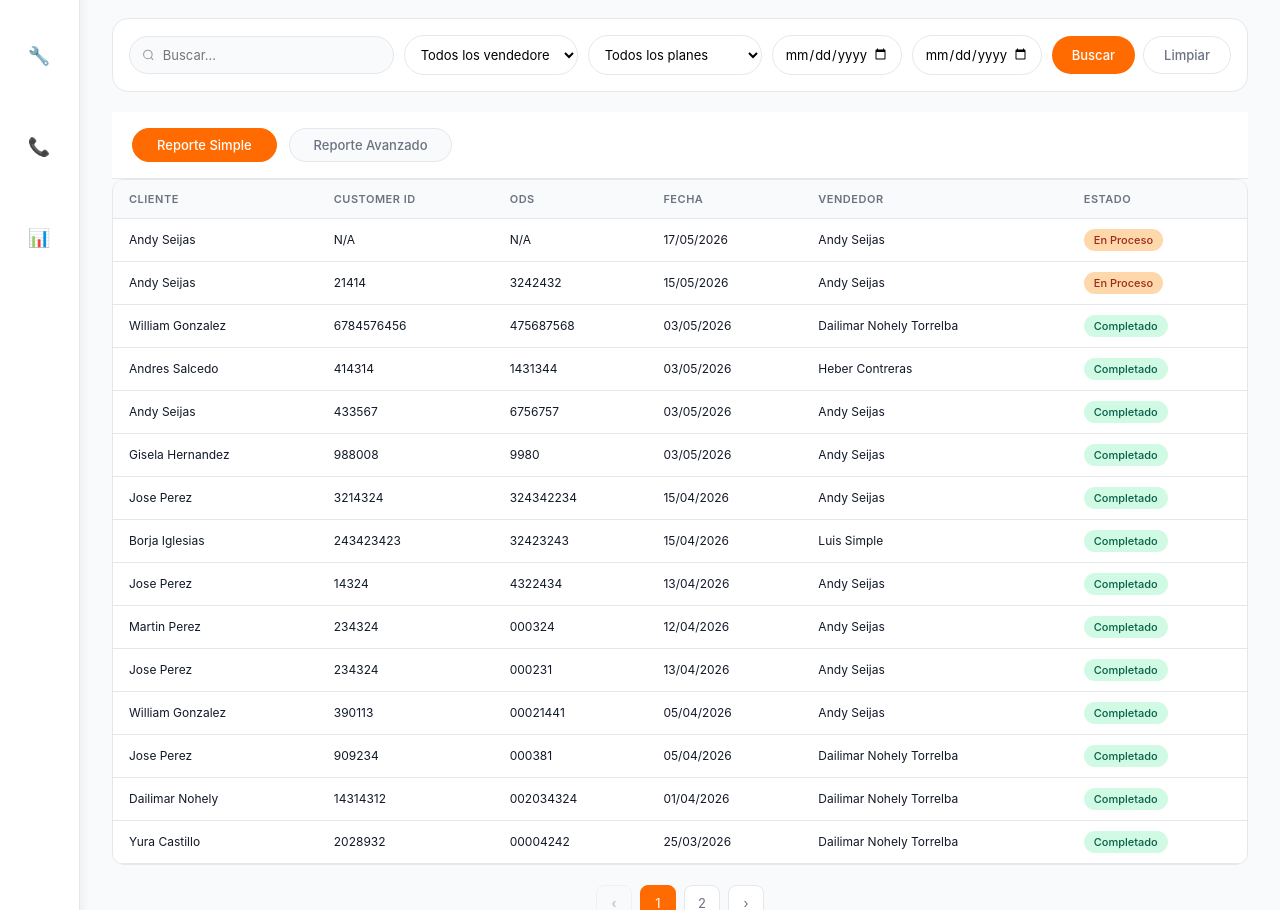
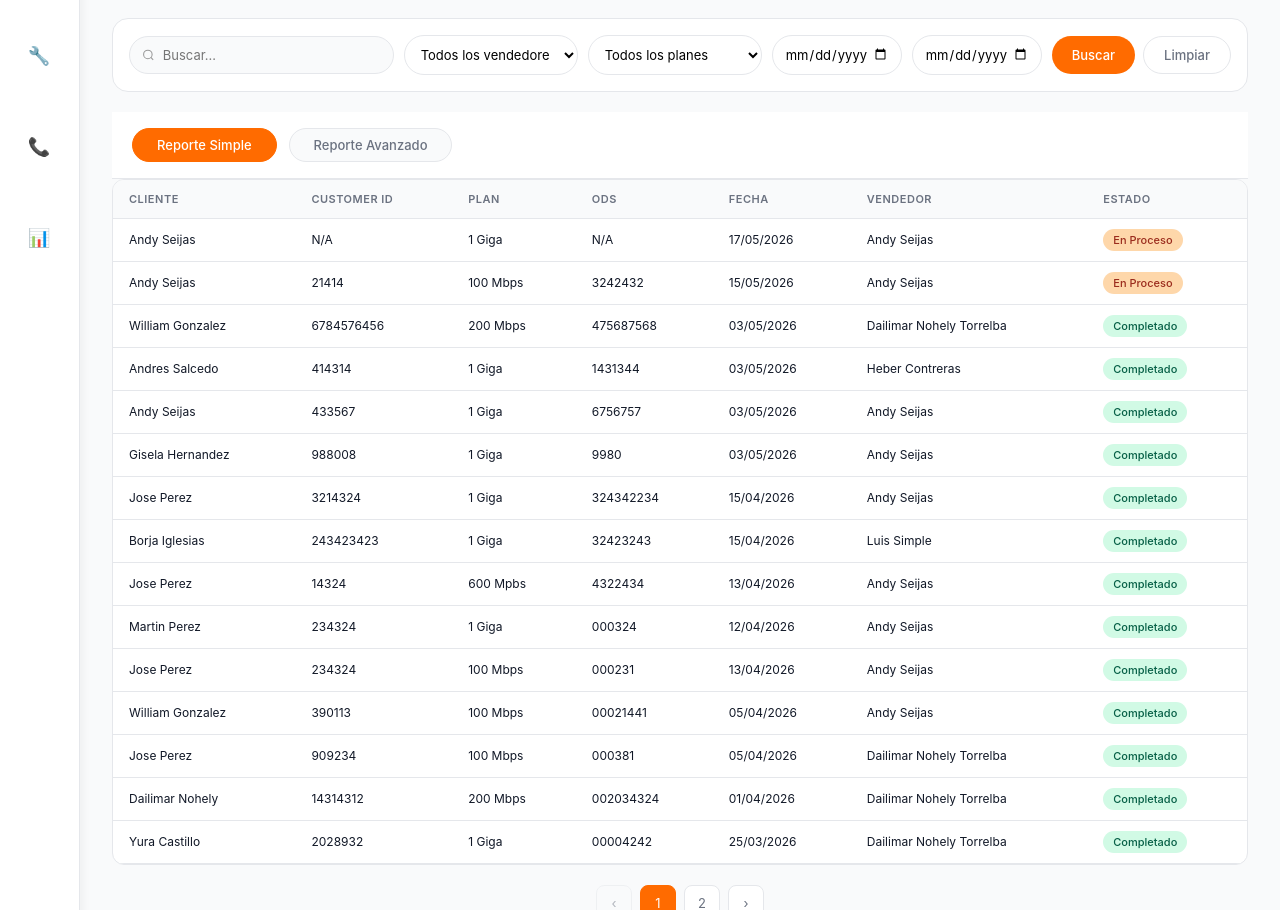
Before and after one commit to andy12seijas/Aplicacion-Web-VTC, a Django app: page /reportes/ in a window 1280 px wide. Shown: the part 280-1190 px from the top of the page. Run offline with Django 4.2, Linux system fonts and the light colour scheme; a user stored in the database is signed in; data comes from the database, SQL or seed files in the repository; some libraries are stand-ins or nearby versions.

Commit message:
plan ventas

```diff
--- a/myapp/templates/Admin/reporte.html
+++ b/myapp/templates/Admin/reporte.html
@@ -2089,11 +2089,12 @@
 
         if (tipoActual === 'ventas') {
             if (nivelActual === 'simple') {
-                document.getElementById('thead-resultados').innerHTML = '<tr><th>Cliente</th><th>Customer ID</th><th>ODS</th><th>Fecha</th><th>Vendedor</th><th>Estado</th></table>';
+               document.getElementById('thead-resultados').innerHTML = '</table><th>Cliente</th><th>Customer ID</th><th>Plan</th><th>ODS</th><th>Fecha</th><th>Vendedor</th><th>Estado</th></tr>';
         tbody.innerHTML = datosActuales.map(item => `
             <tr>
                 <td>${item.cliente || 'N/A'}</div>
                 <td>${item.customer_id || 'N/A'}</div>
+                <td>${item.plan || 'N/A'}</div>  <!-- NUEVA COLUMNA PLAN -->
                 <td>${item.ods || 'N/A'}</div>
                 <td>${item.fecha || 'N/A'}</div>
                 <td>${item.vendedor || 'N/A'}</div>
--- a/myapp/views_reportes_admin.py
+++ b/myapp/views_reportes_admin.py
@@ -155,6 +155,7 @@ def reporte_ventas_json(request):
                 'cliente': v.nombre_completo,
                 'customer_id': v.customer_id or 'N/A',
                 'ods': v.ods or 'N/A',
+                'plan': v.plan_contratado.nombre,
                 'fecha': fecha_str,
                 'vendedor': v.creado_por.get_full_name() or v.creado_por.username if v.creado_por else 'N/A',
                 'estado': v.get_estado_display(),
```
Lines whose indentation alone changed are shown as unchanged.
